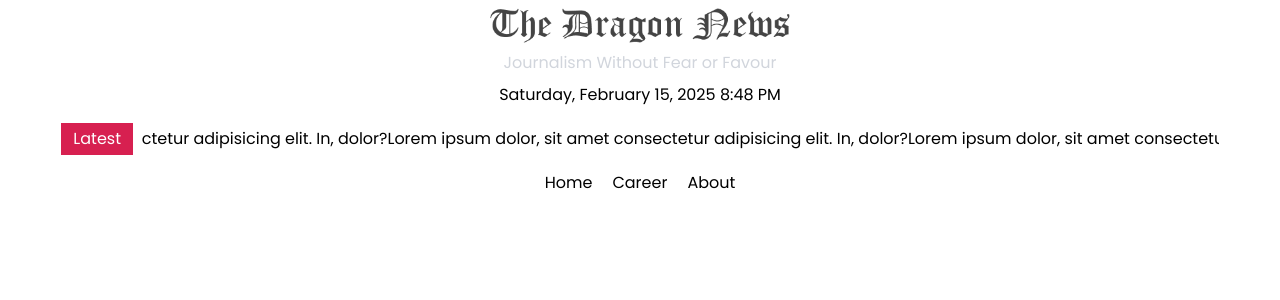
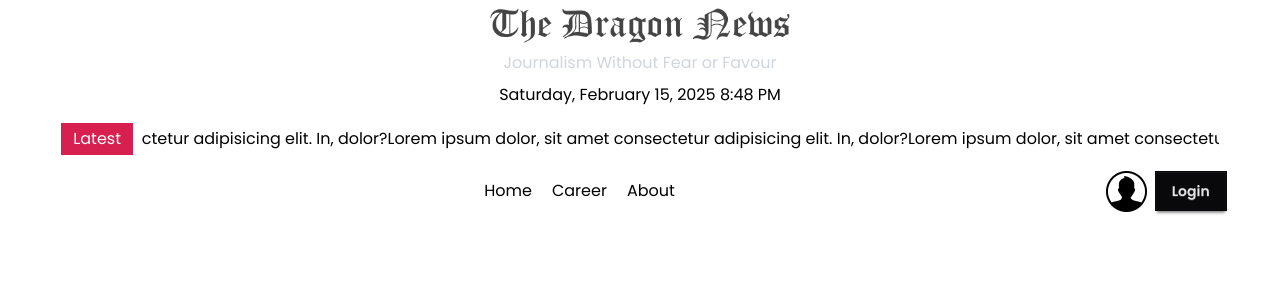
Before and after one commit to atikmahmud482/react2, a React (Vite) app in the folder dragon-news-code/: page / in a window 1280 px wide. Shown: the top 300 px of the page. Built offline with nearby package versions, Linux system fonts and the light colour scheme.

Commit message:
navbar added

```diff
--- a/dragon-news-code/src/components/Navbar.jsx
+++ b/dragon-news-code/src/components/Navbar.jsx
@@ -1,15 +1,21 @@
 import { Link } from "react-router-dom";
+import userIcon from "../assets/user.png";
 
 const Navbar = () => {
   return (
-    <div className=" flex justify-between">
+    <div className=" flex justify-between items-center">
       <div className=""></div>
       <div className="nav space-x-5">
         <Link to="/">Home</Link>
         <Link to="/career">Career</Link>
         <Link to="/about">About</Link>
       </div>
-      <div className="login"></div>
+      <div className="login flex gap-2 items-center">
+        <div className="">
+          <img src={userIcon} alt="" />
+        </div>
+        <button className="btn btn-neutral rounded-none">Login</button>
+      </div>
     </div>
   );
 };
```
